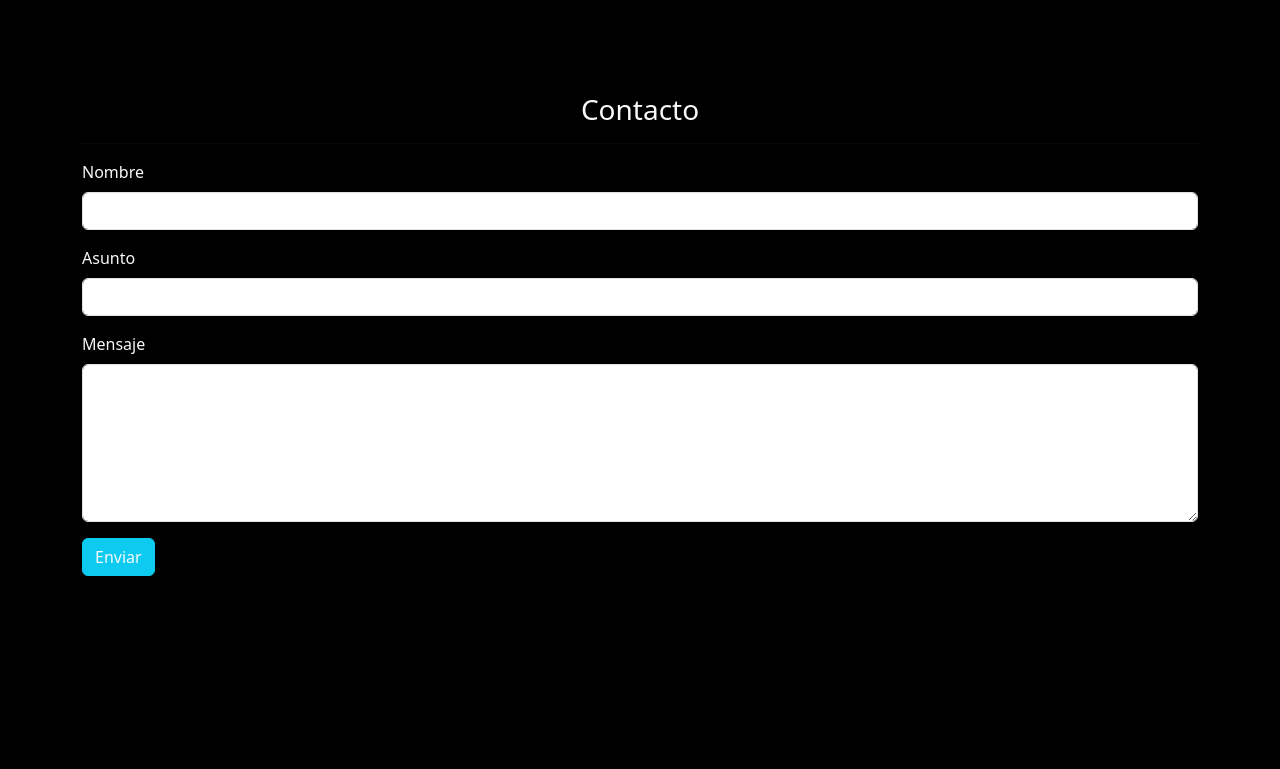
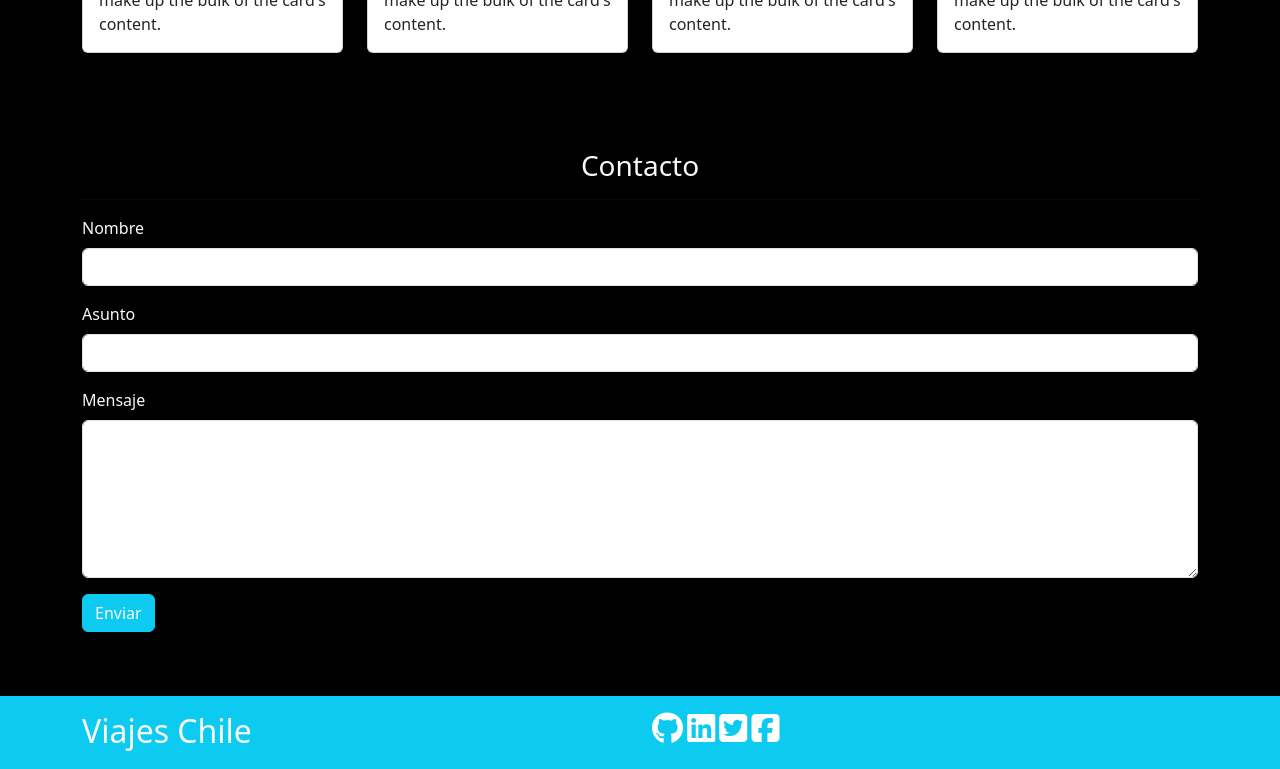
Before and after one commit to sambustase/ViajesChile, a plain HTML site: page index.html in a window 1280 px wide. Shown: the part 2028-2797 px from the top of the page. Before the commit the page ends 2668 px from the top, so only its background shows below. Drawn offline with nearby package versions, Linux system fonts and the light colour scheme.

Commit message:
Segundo Commit

```diff
--- a/assets/css/style.css
+++ b/assets/css/style.css
@@ -4,11 +4,10 @@ body{
     height: 100%;
     background-color: #000000;
 }
-.navbar{
+/* .navbar{
     background: rgba(255, 255, 255, 0.5);
     background-blend-mode: multiply;
-}
+} */
 .iconos{
     color: #ffffff;
-    justify-content: center;
 }
--- a/index.html
+++ b/index.html
@@ -13,8 +13,8 @@
     <title>Viajes Chile</title>
 </head>
 <body>
-
-    <nav class="navbar navbar-expand-lg navbar-light fixed-top">
+    <!-- <nav class="navbar navbar-expand-lg navbar-light fixed-top"> -->
+    <nav class="navbar navbar-expand-lg bg-info">
         <div class="container">
             <a class="navbar-brand text-light" href="#"><img src="assets/img/viajes.svg" alt="logo" width="20px" height="20px">Viajes Chile</a>
             <button class="navbar-toggler" type="button" data-bs-toggle="collapse" data-bs-target="#navbarSupportedContent" aria-controls="navbarSupportedContent" aria-expanded="false" aria-label="Toggle navigation">
@@ -113,7 +113,7 @@
         </div>
     </section>
 
-    <section>
+    <section class="d-none d-sm-block">
         <div class="container py-5">
             <h3 class="destacados text-light text-center mb-5">Destacados</h3>
             <div class="row">
@@ -175,10 +175,18 @@
         </div>
     </section>
 
-    <footer>
+    <footer class="bg-info py-3">
         <div class="container">
             <div class="row">
-
+                <div class="col-12 col-md-6">
+                    <h2 class="text-light">Viajes Chile</h2>
+                </div>
+                <div class="col-12 col-md-6">
+                    <i class="fab fa-github fa-2x iconos"></i>
+                    <i class="fab fa-linkedin  fa-2x iconos"></i>
+                    <i class="fab fa-twitter-square fa-2x iconos"></i>
+                    <i class="fab fa-facebook-square fa-2x iconos"></i>
+                </div>
             </div>
 
         </div>
```
